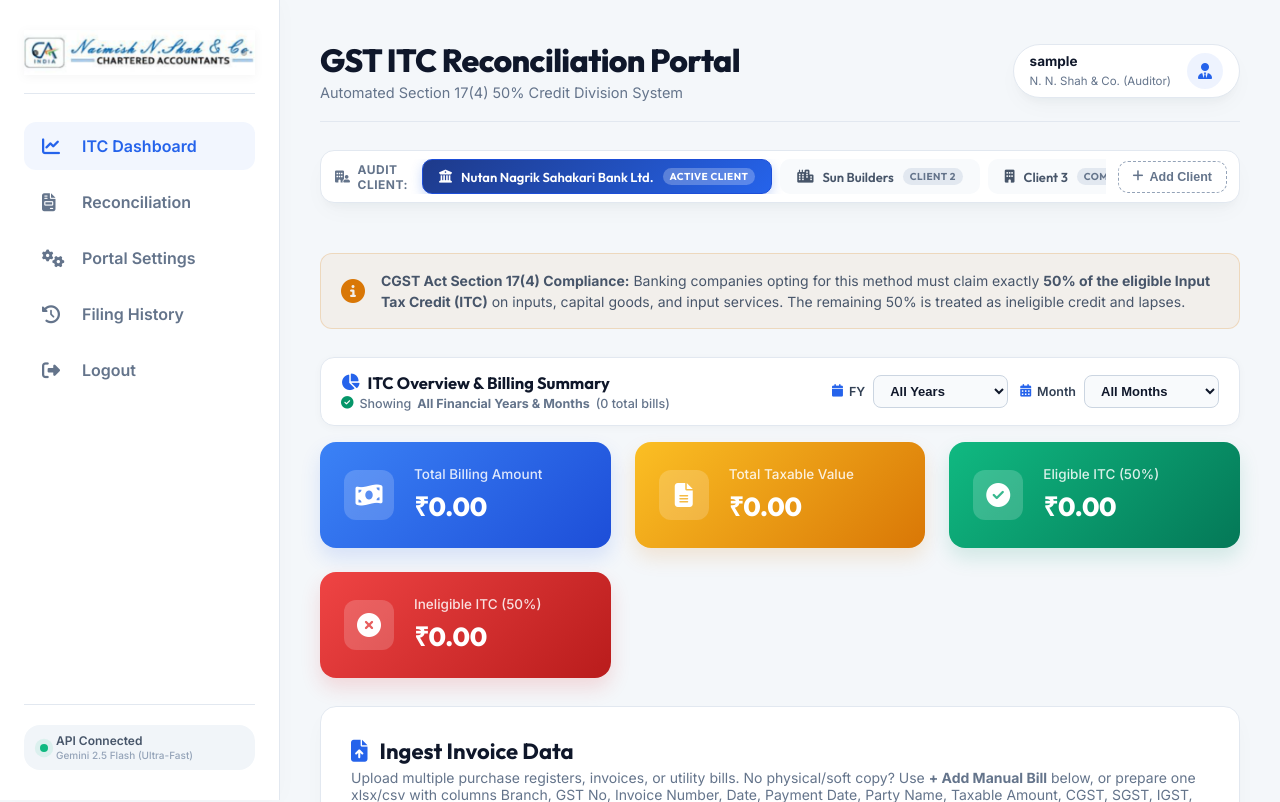
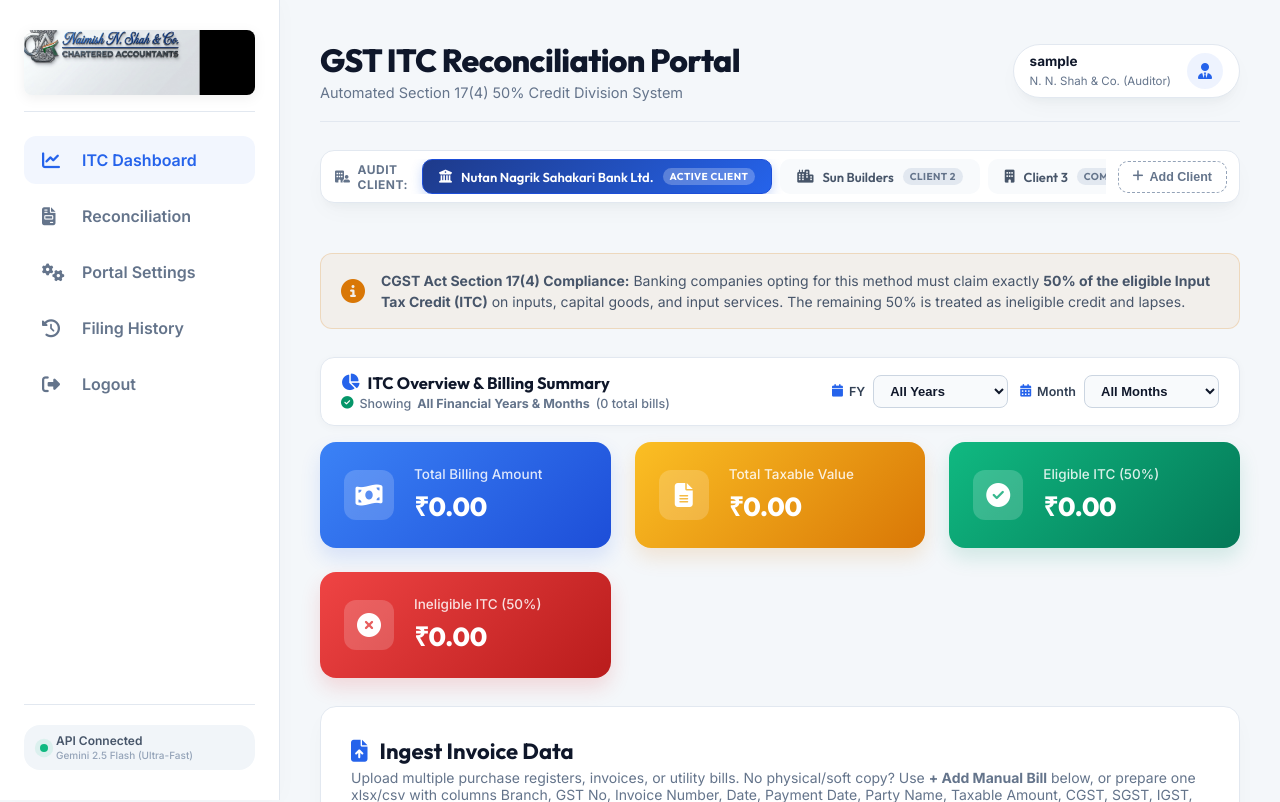
Before and after one commit to jayant1345/Gst_calculation, a Flask app: page / in a window 1280 px wide. Shown: the top 802 px of the page. Run offline with Flask 3, Linux system fonts and the light colour scheme; the visitor is signed in with stand-in values (Sample User, id 1); data that the repository does not hold is empty; some libraries are stand-ins or nearby versions.

Commit message:
Add high-resolution 3D embossed logo for Naimish N. Shah & Co. with precision clarity

```diff
--- a/static/style.css
+++ b/static/style.css
@@ -79,8 +79,8 @@ body {
 .sidebar-brand {
     display: flex;
     align-items: center;
-    margin-bottom: 28px;
-    padding-bottom: 18px;
+    margin-bottom: 24px;
+    padding-bottom: 16px;
     border-bottom: 1px solid var(--border-color);
 }
 
@@ -88,21 +88,24 @@ body {
     width: 100%;
     display: flex;
     align-items: center;
+    justify-content: center;
 }
 
 .agency-full-logo {
     width: 100%;
-    max-width: 232px;
+    max-width: 236px;
     height: auto;
-    max-height: 54px;
+    max-height: 68px;
     object-fit: contain;
     display: block;
-    filter: drop-shadow(0 2px 5px rgba(0,0,0,0.04));
-    transition: transform 0.2s ease;
+    filter: drop-shadow(0 3px 6px rgba(0,0,0,0.06));
+    border-radius: 8px;
+    transition: transform 0.2s ease, filter 0.2s ease;
 }
 
 .agency-full-logo:hover {
     transform: scale(1.02);
+    filter: drop-shadow(0 5px 12px rgba(37, 99, 235, 0.15));
 }
 
 .agency-brand-fallback {
```
Also changed, not shown: static/nn_shah_logo.png, static/nn_shah_logo_3d.png (added).
